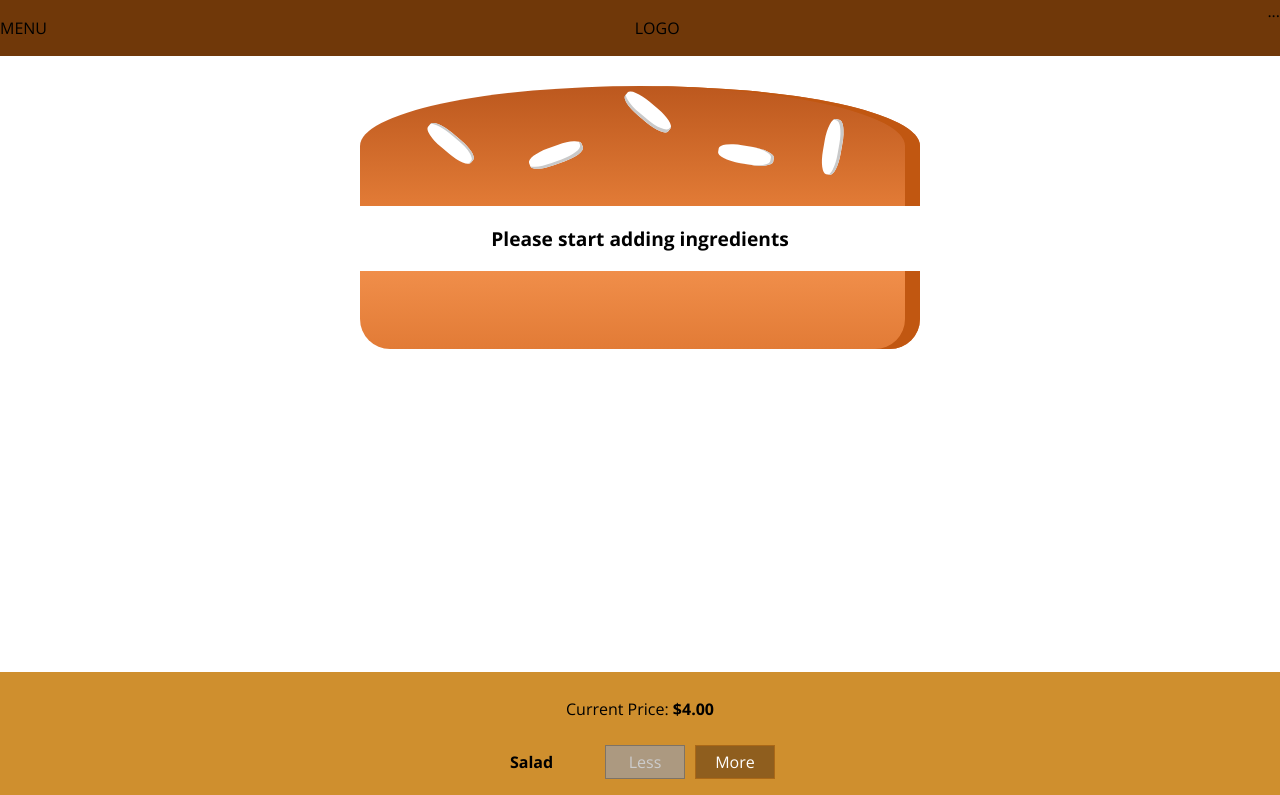
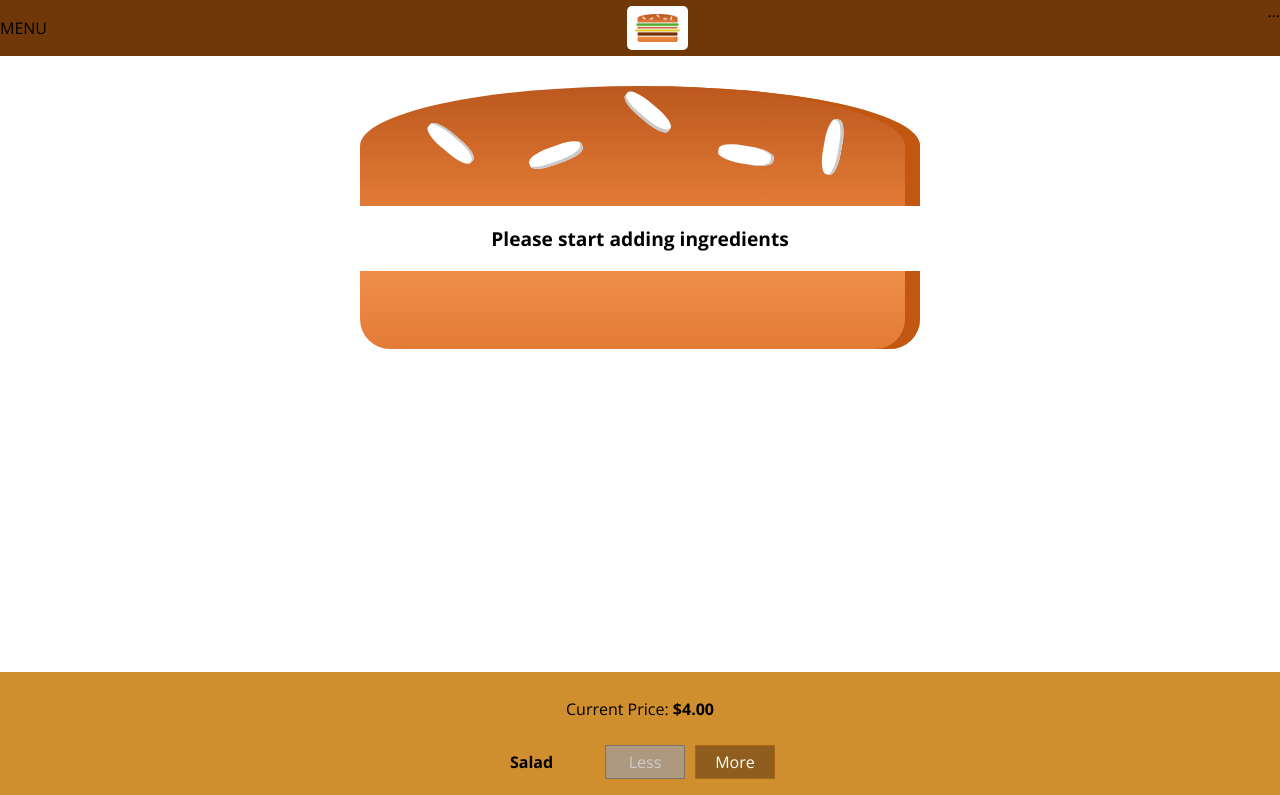
Before and after one commit to dwyfrequency/burgerbuilder, a React (Create React App) app: page / in a window 1280 px wide. Shown: the top 795 px of the page. Built offline with nearby package versions, Linux system fonts and the light colour scheme.

Commit message:
Adding Reusable Navigation Items initial draft

```diff
--- a/src/components/Logo/Logo.js
+++ b/src/components/Logo/Logo.js
@@ -0,0 +1,11 @@
+import React from "react";
+import classes from "./Logo.module.css";
+import burgerLogo from "../../assets/images/burger-logo.png";
+
+const Logo = props => (
+  <div className={classes.Logo}>
+    <img src={burgerLogo} alt="My Burger" />
+  </div>
+);
+
+export default Logo;
--- /dev/null
+++ b/src/components/Logo/Logo.module.css
@@ -0,0 +1,11 @@
+.Logo {
+  background-color: white;
+  padding: 8px;
+  height: 80%;
+  box-sizing: border-box;
+  border-radius: 5px;
+}
+
+.Logo img {
+  height: 100%;
+}
--- a/src/components/Navigation/Toolbar/Toolbar.js
+++ b/src/components/Navigation/Toolbar/Toolbar.js
@@ -1,10 +1,11 @@
 import React from "react";
+import Logo from "../../Logo/Logo";
 import classes from "./Toolbar.module.css";
 
 const Toolbar = props => (
   <header className={classes.Toolbar}>
     <div>MENU</div>
-    <div>LOGO</div>
+    <Logo />
     <nav>...</nav>
   </header>
 );
```
Also changed, not shown: src/components/Navigation/NavigationItems/NavigationItem/NavigationItem.js (added, +9 -0 lines), src/components/Navigation/NavigationItems/NavigationItems.js (added, +10 -0 lines).
